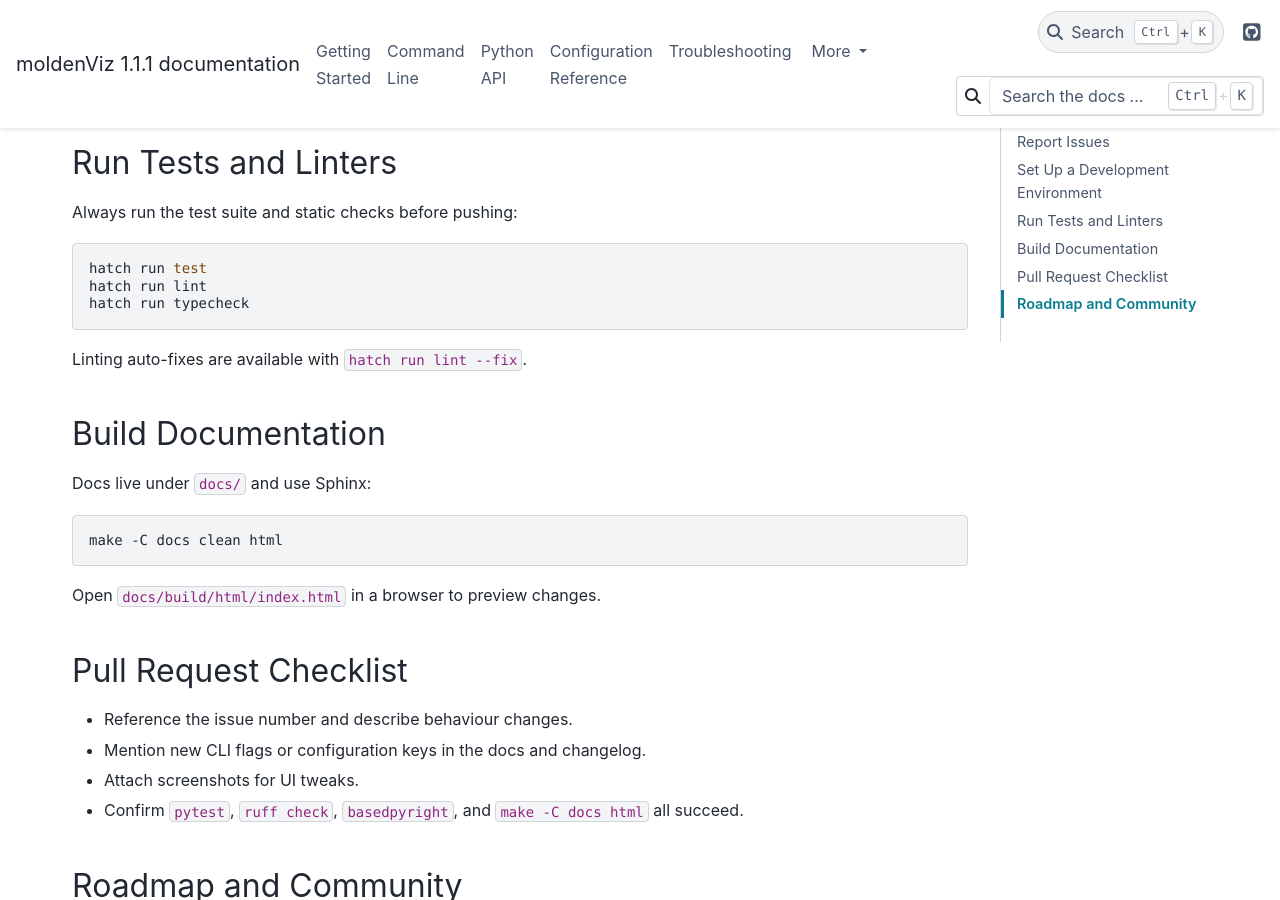
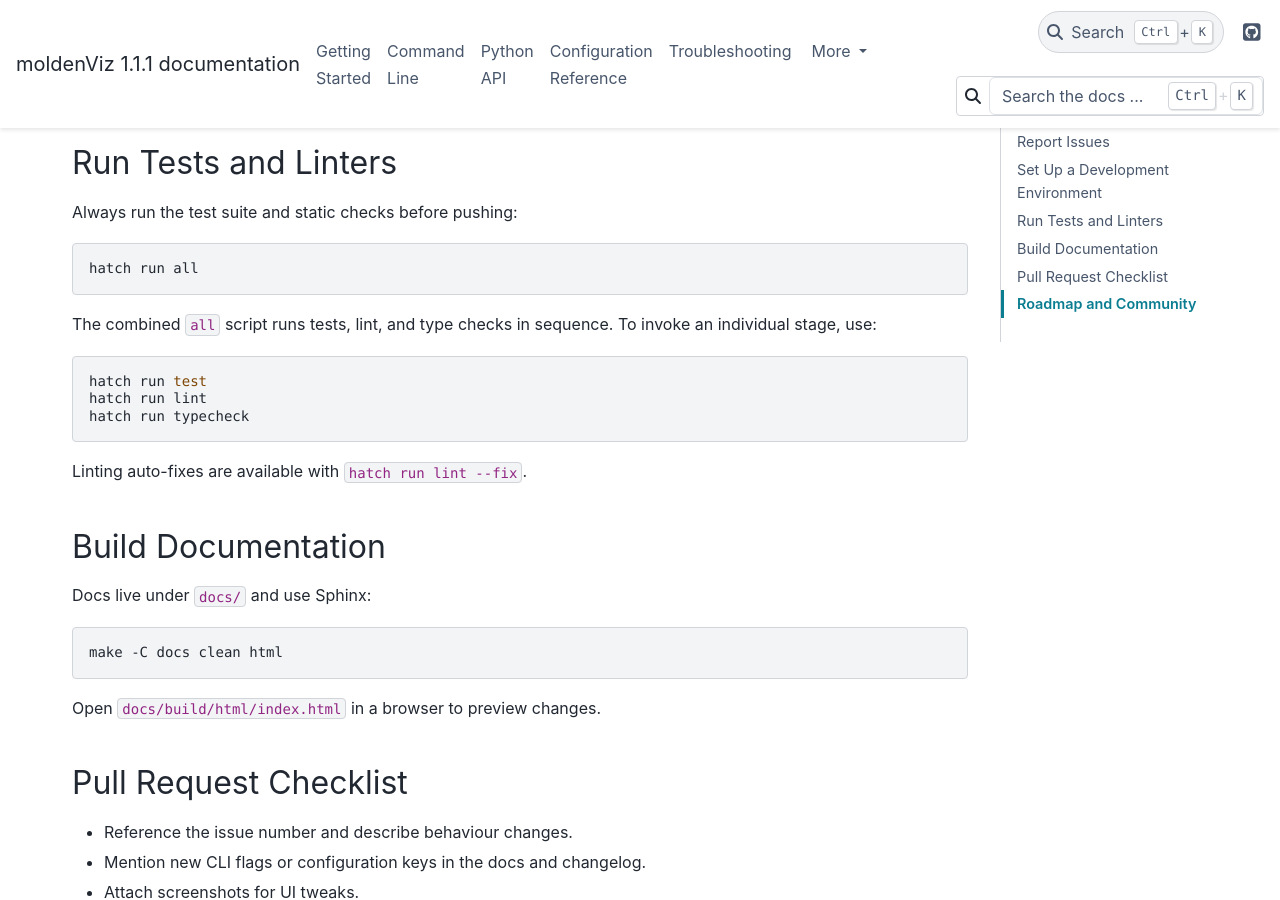
Before and after one commit to Faria22/moldenViz, a Sphinx documentation site: the page built from docs/source/contributing.rst, in a window 1280 px wide and 900 px high, scrolled down 590 px. Built offline with Sphinx 7.4.7 and the PyData theme 0.15.4, drawn with Linux system fonts in a browser that asks for light colours.

Commit message:
Add Hatch script for combined checks

```diff
--- a/docs/source/contributing.rst
+++ b/docs/source/contributing.rst
@@ -22,6 +22,12 @@
 ---------------------
 
 Always run the test suite and static checks before pushing:
+
+.. code-block:: bash
+
+   hatch run all
+
+The combined ``all`` script runs tests, lint, and type checks in sequence. To invoke an individual stage, use:
 
 .. code-block:: bash
 
```
